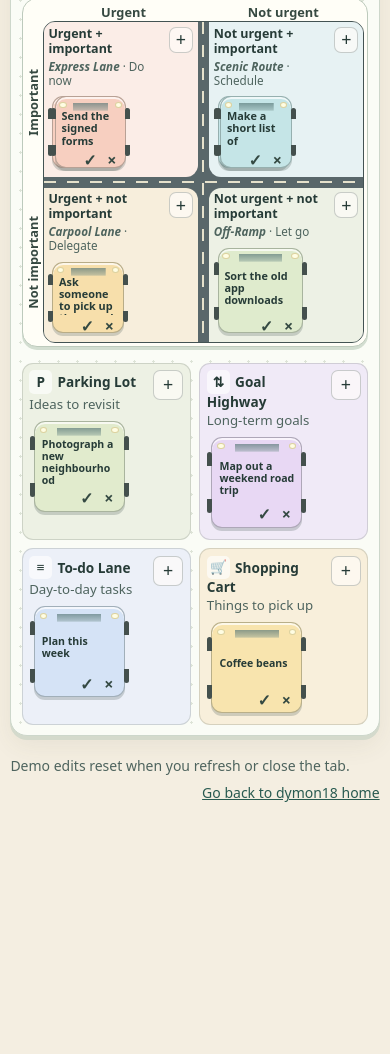
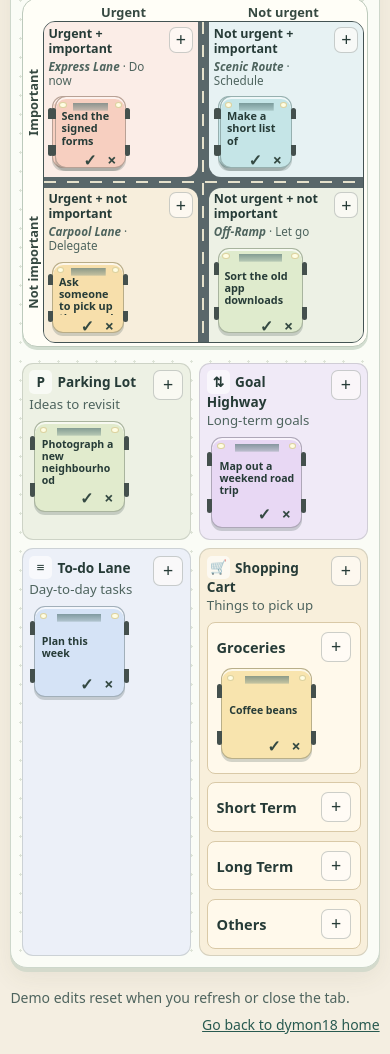
Before and after one commit to Dymon18/tasklane, a website built with Vite: page index.html in a window 390 px wide. Shown: the part 513-1567 px from the top of the page. Before the commit the page ends 1335 px from the top, so only its background shows below. Built offline with nearby package versions, Linux system fonts and the light colour scheme.

Commit message:
Organize Shopping Cart into four categories

```diff
--- a/index.html
+++ b/index.html
@@ -221,6 +221,7 @@
         <label>Lane<select id="task-lane"></select></label>
         <label>Due date<input id="task-due" type="date"></label>
       </div>
+      <label id="task-shopping-field" hidden>Shopping category<select id="task-shopping-category" disabled></select></label>
       <p id="task-error" class="error" role="status"></p>
       <div class="dialog-actions">
         <button type="button" id="task-delete" class="button danger" hidden>Remove</button>
--- a/src/board.js
+++ b/src/board.js
@@ -27,6 +27,13 @@ export const lanes = {
   opportunities: { name: 'Opportunities', hint: 'What could help you grow?', color: '#d6e5c7', car: '#91a775', swot: true },
   threats: { name: 'Threats', hint: 'What could get in your way?', color: '#f6cbc2', car: '#c98277', swot: true },
 }
+export const shoppingCategories = {
+  groceries: 'Groceries',
+  short: 'Short Term',
+  long: 'Long Term',
+  others: 'Others',
+}
+export const shoppingCategory = (value) => Object.hasOwn(shoppingCategories, value) ? value : 'others'
 const roadmap = ['parking', 'highway', 'today', 'shopping']
 const matrix = ['express', 'schedule', 'delegate', 'skip']
 const swot = ['strengths', 'weaknesses', 'opportunities', 'threats']
@@ -82,6 +89,8 @@ export function createBoard({ get, update, notify }) {
   const notes = byId('task-notes')
   const laneInput = byId('task-lane')
   const due = byId('task-due')
+  const categoryField = byId('task-shopping-field')
+  const categoryInput = byId('task-shopping-category')
   const overview = byId('overview')
   const table = byId('task-table')
   const matrixBoard = byId('matrix')
@@ -91,6 +100,7 @@ export function createBoard({ get, update, notify }) {
   let drag = null
   const sizeObserver = typeof ResizeObserver !== 'undefined'
     ? new ResizeObserver((entries) => entries.forEach(({ target }) => layOutNotes(target))) : null
+  for (const [id, name] of Object.entries(shoppingCategories)) categoryInput.add(new Option(name, id))
 
   function focusCard(id, selector) {
     const matches = document.querySelectorAll(`[data-card-id="${CSS.escape(id)}"] ${selector}`)
@@ -98,7 +108,7 @@ export function createBoard({ get, update, notify }) {
     visible?.focus({ preventScroll: true })
   }
 
-  function edit(card, lane = 'today') {
+  function edit(card, lane = 'today', category) {
     editing = card ?? null
     form.reset()
     title.value = card?.title ?? ''
@@ -108,6 +118,7 @@ export function createBoard({ get, update, notify }) {
     laneInput.replaceChildren(...Object.entries(lanes).filter(([, option]) => Boolean(option.swot) === Boolean(isSwot))
       .map(([key, option]) => new Option(option.name, key)))
     laneInput.value = card?.lane ?? lane
+    categoryInput.value = shoppingCategory(card?.shoppingCategory ?? category)
     byId('task-error').textContent = ''
     byId('task-delete').hidden = !card
     updateEditor()
@@ -119,6 +130,8 @@ export function createBoard({ get, update, notify }) {
     const isNote = lanes[laneInput.value].swot
     byId('task-heading').textContent = (editing ? 'Edit ' : 'Add ') + (isNote ? 'note' : 'task')
     due.closest('label').hidden = Boolean(isNote)
+    categoryField.hidden = laneInput.value !== 'shopping'
+    categoryInput.disabled = categoryField.hidden
   }
 
   function remove(card) {
@@ -184,11 +197,34 @@ export function createBoard({ get, update, notify }) {
       if (card.notes) task.append(create('span', card.notes, 'task-detail'))
       const controls = create('td')
       controls.append(actions(card))
-      row.append(task, create('td', lanes[card.lane].name), create('td', dateText(card.due) || '—'), controls)
+      const location = card.lane === 'shopping'
+        ? `Shopping Cart · ${shoppingCategories[shoppingCategory(card.shoppingCategory)]}`
+        : lanes[card.lane].name
+      row.append(task, create('td', location), create('td', dateText(card.due) || '—'), controls)
       rows.push(row)
     }
     table.querySelector('tbody').replaceChildren(...rows)
     byId('table-empty').hidden = rows.length !== 0
+  }
+
+  function shoppingColumns(cards, prefix) {
+    const columns = create('div', '', 'shopping-columns')
+    for (const [id, name] of Object.entries(shoppingCategories)) {
+      const section = create('section', '', 'shopping-category')
+      section.dataset.lane = 'shopping'
+      section.dataset.shoppingCategory = id
+      const heading = create('header', '', 'lane-heading')
+      const label = create('h3', name)
+      label.id = prefix + '-' + id
+      section.setAttribute('aria-labelledby', label.id)
+      heading.append(label, button('+', '', () => edit(null, 'shopping', id), 'Add to ' + name))
+      const items = create('div', '', 'cards')
+      items.append(...cards.filter((card) => shoppingCategory(card.shoppingCategory) === id).map(makeCard))
+      if (!items.childElementCount) items.append(create('p', 'No items yet', 'empty'))
+      section.append(heading, items)
+      columns.append(section)
+    }
+    return columns
   }
 
   function render() {
@@ -205,8 +241,11 @@ export function createBoard({ get, update, notify }) {
       return metric
     }))
     for (const [group, keys] of groups) {
-      const scroll = new Map([...group.querySelectorAll('.lane')].map((lane) =>
-        [lane.dataset.lane, lane.querySelector('.cards').scrollTop]))
+      const listKey = (list) => {
+        const target = list.closest('[data-lane]')
+        return target.dataset.shoppingCategory ?? target.dataset.lane
+      }
+      const scroll = new Map([...group.querySelectorAll('.cards')].map((list) => [listKey(list), list.scrollTop]))
       const columns = keys.map((key) => {
         const lane = lanes[key]
         const section = create('section', '', 'lane')
@@ -230,6 +269,11 @@ export function createBoard({ get, update, notify }) {
           name.append(hint)
         } else name.append(create('p', lane.hint))
         heading.append(name, button('+', '', () => edit(null, key), 'Add to ' + lane.name))
+        if (key === 'shopping') {
+          section.classList.add('shopping-lane')
+          section.append(heading, shoppingColumns(cards.filter((card) => card.lane === key), headingId))
+          return section
+        }
         const items = create('div', '', group.id === 'matrix' ? 'cards free-notes' : 'cards')
         items.append(...cards.filter((card) => card.lane === key).map(makeCard))
         if (!items.childElementCount) items.append(create('p', lane.swot ? 'No notes yet' : 'No tasks yet', 'empty'))
@@ -237,7 +281,7 @@ export function createBoard({ get, update, notify }) {
         return section
       })
       group.replaceChildren(...columns)
-      for (const column of columns) column.querySelector('.cards').scrollTop = scroll.get(column.dataset.lane) ?? 0
+      for (const list of group.querySelectorAll('.cards')) list.scrollTop = scroll.get(listKey(list)) ?? 0
     }
     for (const area of matrixBoard.querySelectorAll('.free-notes')) {
       layOutNotes(area)
@@ -284,7 +328,8 @@ export function createBoard({ get, update, notify }) {
     drag.before?.classList.remove('insert-before')
     drag.target = document.elementFromPoint(event.clientX, event.clientY)?.closest('[data-lane]')
     if (drag.target && Boolean(lanes[drag.target.dataset.lane].swot) !== Boolean(lanes[drag.card.lane].swot)) drag.target = null
-    drag.before = drag.target?.querySelector('.free-notes') ? null
+    const isCartHeader = drag.target?.classList.contains('shopping-lane')
+    drag.before = isCartHeader || drag.target?.querySelector('.free-notes') ? null
       : [...(drag.target?.querySelectorAll('.task-card:not(.is-dragging)') ?? [])].find((candidate) => {
       const rect = candidate.getBoundingClientRect()
       return event.clientY < rect.top || (event.clientY <= rect.bottom && event.clientX < rect.left + rect.width / 2)
@@ -342,6 +387,9 @@ export function createBoard({ get, update, notify }) {
       keepMatrixPositions(cards)
       cards.splice(cards.indexOf(card), 1)
       card.lane = destination
+      if (destination === 'shopping') {
+        card.shoppingCategory = shoppingCategory(target.dataset.shoppingCategory ?? card.shoppingCategory)
+      } else delete card.shoppingCategory
       if (position) card.position = position
       else delete card.position
       const next = anchor ? cards.findIndex(({ id }) => id === anchor) : cards.length
@@ -376,11 +424,13 @@ export function createBoard({ get, update, notify }) {
     const lane = laneInput.value
     const id = editing?.id ?? crypto.randomUUID()
     const item = { title: name, notes: notes.value.trim(), due: lanes[lane].swot ? '' : due.value,
-      lane, done: !lanes[lane].swot && Boolean(editing?.done) }
+      lane, done: !lanes[lane].swot && Boolean(editing?.done),
+      ...(lane === 'shopping' ? { shoppingCategory: shoppingCategory(categoryInput.value) } : {}) }
     update(({ cards }) => {
       keepMatrixPositions(cards)
       if (editing) {
         if (editing.lane !== lane) delete editing.position
+        if (lane !== 'shopping') delete editing.shoppingCategory
         Object.assign(editing, item)
       }
       else cards.push({ id, ...item })
--- a/src/main.js
+++ b/src/main.js
@@ -1,5 +1,5 @@
 import './style.css'
-import { createBoard, lanes } from './board.js'
+import { createBoard, lanes, shoppingCategory } from './board.js'
 import { createTools, defaultOptions } from './tools.js'
 import { createWhiteboard } from './whiteboard.js'
 import { frameworks } from './templates.js'
@@ -13,7 +13,7 @@ const demoCards = [
   { title: 'Plan this week', lane: 'today', notes: 'Pick three things to finish.' },
   { title: 'Map out a weekend road trip', lane: 'highway' },
   { title: 'Photograph a new neighbourhood', lane: 'parking' },
-  { title: 'Coffee beans', lane: 'shopping' },
+  { title: 'Coffee beans', lane: 'shopping', shoppingCategory: 'groceries' },
   { title: 'Confirm a dinner reservation', lane: 'express' },
   { title: 'Send the signed forms before lunch', lane: 'express' },
   { title: 'Schedule a check-up', lane: 'schedule' },
@@ -45,6 +45,7 @@ function restoreSpace(data) {
       lane: card.lane,
       due: /^\d{4}-\d{2}-\d{2}$/.test(card.due) && !Number.isNaN(Date.parse(card.due)) ? card.due : '',
       ...(validPosition(card.position) ? { position: { x: card.position.x, y: card.position.y } } : {}),
+      ...(card.lane === 'shopping' ? { shoppingCategory: shoppingCategory(card.shoppingCategory) } : {}),
     }))
   }
   const isPoint = (point) => Array.isArray(point) && point.length === 2 && point.every(Number.isFinite)
--- a/src/style.css
+++ b/src/style.css
@@ -84,7 +84,19 @@ body[data-mode="owner"] .mode { background: #dcebdc; color: #275746; }
 .matrix > .lane:nth-child(2) { border-bottom-left-radius: 12px; }
 .matrix > .lane:nth-child(3) { border-top-right-radius: 12px; }
 .matrix > .lane:nth-child(4) { border-top-left-radius: 12px; }
-.board.roadmap, .board.swot { grid-template-columns: repeat(2, minmax(0, 1fr)); }
+.board.roadmap { grid-template-columns: repeat(3, minmax(0, 1fr)); }
+.board.swot { grid-template-columns: repeat(2, minmax(0, 1fr)); }
+.roadmap .shopping-lane { grid-column: 1 / -1; }
+.shopping-columns { display: grid; grid-template-columns: repeat(4, minmax(0, 1fr)); gap: .55rem; }
+.shopping-category { min-width: 0; min-height: 8.5rem; padding: .55rem; border: 1px solid #d9c9a7; border-radius: 8px; background: #fff9eb; }
+.shopping-category .lane-heading { align-items: center; }
+.shopping-category h3 { font-size: .91rem; }
+.shopping-category[data-over="true"] { box-shadow: inset 0 0 0 3px #428478; }
+.side-lanes .shopping-columns { grid-template-columns: minmax(0, 1fr); }
+.side-lanes .shopping-category { min-height: 0; }
+.side-lanes .shopping-category .lane-heading { padding-bottom: 0; }
+.side-lanes .shopping-category .cards:not(:has(.empty)) { margin-top: .4rem; }
+.side-lanes .shopping-category .cards:has(.empty) { display: none; }
 .side-lanes { gap: .55rem; }
 .lane { min-width: 0; display: flex; flex-direction: column; min-height: 9rem; padding: clamp(.4rem, 1vw, .7rem); border-radius: 11px; background: var(--lane); border: 1px solid #3441372c; }
 .lane[data-over="true"] { box-shadow: inset 0 0 0 3px #428478; }
@@ -219,6 +231,7 @@ select { appearance: none; padding-right: 1.8rem; background-image: linear-gradi
 .notice { position: fixed; z-index: 6; bottom: 1rem; left: 50%; transform: translateX(-50%); width: max-content; max-width: calc(100% - 24px); background: var(--paper); padding: .4rem .55rem .4rem .75rem; border: 1px solid #cfd6ca; border-radius: 9px; box-shadow: 0 5px 22px #17293430; display: flex; align-items: center; gap: .55rem; font-size: .9rem; }
 
 @media (max-width: 930px) {
+  .shopping-columns { grid-template-columns: repeat(2, minmax(0, 1fr)); }
   .framework-gallery { grid-template-columns: repeat(2, minmax(0, 1fr)); }
   .matrix-layout { grid-template-columns: minmax(0, 1fr); }
   .matrix-island { width: min(100%, 46rem); }
```
